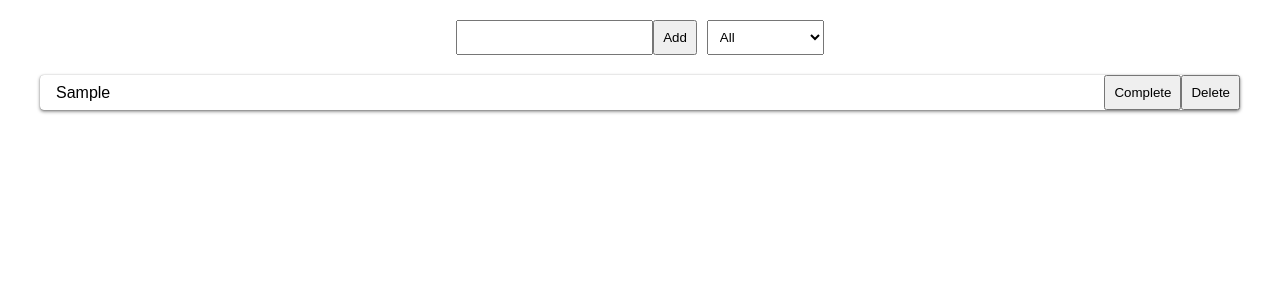
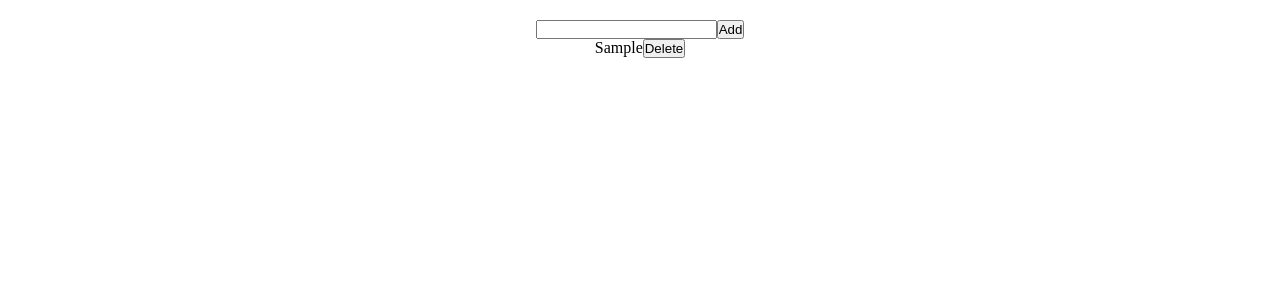
Before and after one commit to igorboss5/react-projects, a React (Create React App) app in the folder todo-app/: page / in a window 1280 px wide. Both pictures are taken after typing "Sample" into the empty fields and a click on the button "Add". Shown: the top 300 px of the page. Built offline with nearby package versions, Linux system fonts and the light colour scheme; the HTML template or start-up script is replaced by a standard one.

Commit message:
update todo-app

```diff
--- a/todo-app/src/App.css
+++ b/todo-app/src/App.css
@@ -1,50 +1,10 @@
-body {
-    font-family: 'Arial', sans-serif;
+* {
+    margin: 0;
+    padding: 0;
+    box-sizing: border-box;
+}
+
+.App {
     text-align: center;
     margin: 20px;
 }
-
-h1 {
-    color: #333;
-}
-
-input {
-    padding: 8px;
-}
-
-.filter-todo {
-    margin-left: 10px;
-    padding: 8px;
-}
-
-.newTodoText {
-    margin-right: 10px;
-}
-
-button {
-    padding: 8px;
-}
-
-.complete {
-	opacity: 0.5;
-}
-
-.newTodo {
-    display: flex;
-	align-items: center;
-	min-height: 35px;
-	margin: 20px 20px 0 20px;
-	padding: 0 0 0 16px;
-	border: none;
-	border-radius: 4px;
-    justify-content: space-between;
-    box-shadow:
-        0px 0.3px 0.9px grey,
-        0px 1.6px 3.6px grey
-    ;
-}
-
-.container-btn {
-    display: flex;
-	align-items: center;
-}
--- a/todo-app/src/App.js
+++ b/todo-app/src/App.js
@@ -1,79 +1,51 @@
-import React, { useState } from 'react'
-import './App.css';
-import Todo from './components/ToDo';
+import React, { useState } from "react";
+import './App.css'
+import ToDo from "./components/ToDo";
+
+const App = () => {
+    const [input, setInput] = useState('');
+    const [todos, setTodos] = useState([]);
 
 
-function App() {
-    const [todos, setTodos] = useState([]);
-    const [input, setInput] = useState('');
-    const [filter, setFilter] = useState('All')
+    const handleInputChange = (event) => {
+        setInput(event.target.value);
+    }
 
-    const handleUpdateInput = (event) => {
-        setInput(event.target.value)
-    }
     const handleAddTodo = () => {
         if (input === '') return
+
         const newTodo = {
             id: Date.now(),
-            text: input,
-            isComplete: false
+            text: input
         }
-
-        setTodos([...todos, newTodo])
+        setTodos([...todos, newTodo]);
 
         setInput('');
-    }
-    const handleDeleteTodo = (idTodoDelete) => {
-        const updateTodos = todos.filter((todo) =>
-            todo.id !== idTodoDelete);
-
-            setTodos(updateTodos);
     }
 
     const handleKeyDown = (event) => {
         if (event.key === 'Enter') handleAddTodo();
     }
 
-    const handleFilterChange = (event) => {
-        setFilter(event.target.value);
-    };
+    const handleDeleteTodo = (idDeleteTodo) => {
+        const updateTodos = todos.filter((todo) => todo.id !== idDeleteTodo.id);
 
-    const filteredTodos = todos.filter((todo) => {
-        switch (filter) {
-            case 'Completed':
-              return todo.isComplete;
-            case 'Uncompleted':
-              return !todo.isComplete;
-            default:
-              return true;
-        }
-    })
+        setTodos(updateTodos)
+    }
 
     return (
         <div className="App">
             <input
+                className="input-text"
                 type="text"
                 value={input}
-                onChange={handleUpdateInput}
+                onChange={handleInputChange}
                 onKeyDown={handleKeyDown}
             />
-            <button onClick={handleAddTodo}>Add</button>
-
-            <select className="filter-todo" value={filter} onChange={handleFilterChange}>
-                <option value="All">All</option>
-                <option value="Completed">Completed</option>
-                <option value="Uncompleted">Uncompleted</option>
-            </select>
+            <button className="button-add" onClick={handleAddTodo}>Add</button>
 
             {todos.map((todo) => {
-                return (
-                    <Todo key={todo.id} todo={todo} onDelete={handleDeleteTodo} />
-                )
-            })}
-            {filteredTodos.map((todo) => {
-                return (
-                    <Todo key={todo.id} todo={todo} onDelete={handleDeleteTodo} filter={filter}/>
-                )
+                return <ToDo key={todo.id} todo={todo} onDelete={handleDeleteTodo} />
             })}
         </div>
     )
--- a/todo-app/src/components/ToDo.jsx
+++ b/todo-app/src/components/ToDo.jsx
@@ -1,34 +1,13 @@
-import React, { useState } from "react";
+import React from "react";
 
-const Todo = ({ todo, onDelete, filter }) => {
-    const [isComplete, setIsComplete] = useState(todo.isComplete);
-
-    const handleCompleteToggle = () => {
-        setIsComplete(prevIsComplete => !prevIsComplete);
-    }
-    const isVisible =
-        filter === 'All' ||
-        (filter === 'Completed' && isComplete) ||
-        (filter === 'Uncompleted' && !isComplete);
-
-    if (!isVisible) {
-        return null;
-    }
+const ToDo = ({ todo, onDelete }) => {
 
     return (
-        <div className={`newTodo ${isComplete ? 'complete' : 'uncomplete'}`}>
-            <span className={`newTodoText ${isComplete ? 'complete' : ''}`}>
-                {todo.text}
-            </span>
-
-            <div className="container-btn">
-                <button onClick={handleCompleteToggle}>
-                    {isComplete ? 'Undo' : 'Complete'}
-                </button>
-                <button onClick={() => onDelete(todo.id)}>Delete</button>
-            </div>
+        <div>
+            <span>{todo.text}</span>
+            <button onClick={() => onDelete(todo)}>Delete</button>
         </div>
     )
 }
 
-export default Todo;
+export default ToDo;
```
